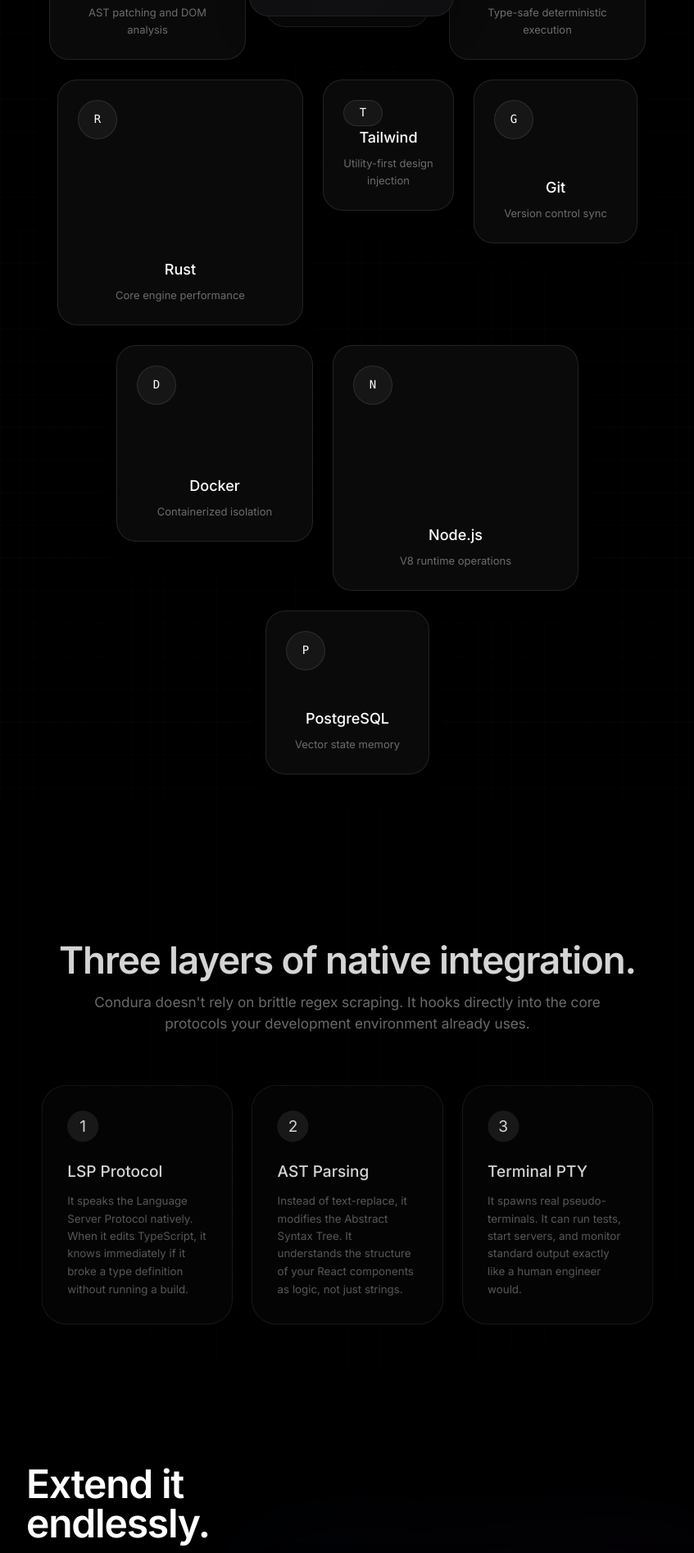
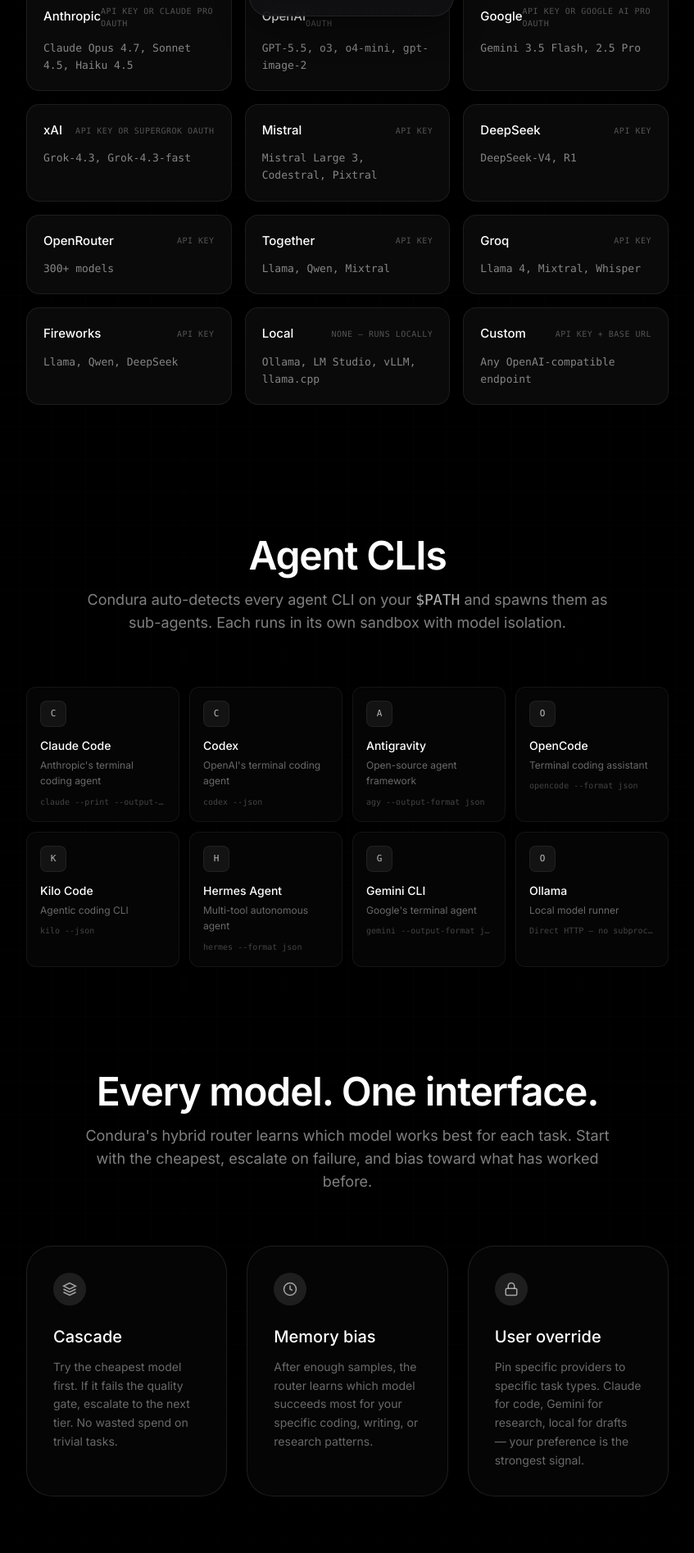
Before and after one commit to sahajpatel123/conduraapp, a Next.js app in the folder web/: page /ecosystem in a window 1280 px wide. Shown: the part 760-2655 px from the top of the page at 82% size, without its empty margins (216-1063 px from the left). Built offline with nearby package versions, Linux system fonts and the light colour scheme.

Commit message:
fix(web): rewrite ecosystem page with real AI integrations
- Replace fake web-dev tool grid (React/TypeScript/Rust) with actual
  12 LLM providers and 8 agent CLIs Condura orchestrates
- Add hybrid router explainer (cascade, memory bias, user override)
- Keep PageChrome shell, same visual language

```diff
--- a/web/app/ecosystem/page.tsx
+++ b/web/app/ecosystem/page.tsx
@@ -1,164 +1,167 @@
 "use client";
 
 import PageChrome from "@/components/shell/PageChrome";
-import { motion, useScroll, useTransform } from "motion/react";
-import MagneticButton from "@/components/motion/MagneticButton";
-import { useRef, useEffect, useState } from "react";
+import { motion } from "motion/react";
+import { TOOL_ROSTER, SITE } from "@/lib/site";
 
-const ECOSYSTEM_TOOLS = [
-  { name: "React", desc: "AST patching and DOM analysis", size: "lg", color: "from-[#61dafb] to-blue-500" },
-  { name: "Next.js", desc: "Routing and SSR management", size: "md", color: "from-white to-gray-500" },
-  { name: "TypeScript", desc: "Type-safe deterministic execution", size: "lg", color: "from-[#3178c6] to-blue-600" },
-  { name: "Rust", desc: "Core engine performance", size: "xl", color: "from-[#dea584] to-orange-600" },
-  { name: "Tailwind", desc: "Utility-first design injection", size: "sm", color: "from-[#38bdf8] to-cyan-600" },
-  { name: "Git", desc: "Version control sync", size: "md", color: "from-[#f14e32] to-red-600" },
-  { name: "Docker", desc: "Containerized isolation", size: "lg", color: "from-[#2496ed] to-blue-400" },
-  { name: "Node.js", desc: "V8 runtime operations", size: "xl", color: "from-[#339933] to-green-600" },
-  { name: "PostgreSQL", desc: "Vector state memory", size: "md", color: "from-[#336791] to-blue-700" },
+const LLM_PROVIDERS = [
+  { name: "Anthropic", models: "Claude Opus 4.7, Sonnet 4.5, Haiku 4.5", auth: "API key or Claude Pro OAuth" },
+  { name: "OpenAI", models: "GPT-5.5, o3, o4-mini, gpt-image-2", auth: "API key or ChatGPT Plus OAuth" },
+  { name: "Google", models: "Gemini 3.5 Flash, 2.5 Pro", auth: "API key or Google AI Pro OAuth" },
+  { name: "xAI", models: "Grok-4.3, Grok-4.3-fast", auth: "API key or SuperGrok OAuth" },
+  { name: "Mistral", models: "Mistral Large 3, Codestral, Pixtral", auth: "API key" },
+  { name: "DeepSeek", models: "DeepSeek-V4, R1", auth: "API key" },
+  { name: "OpenRouter", models: "300+ models", auth: "API key" },
+  { name: "Together", models: "Llama, Qwen, Mixtral", auth: "API key" },
+  { name: "Groq", models: "Llama 4, Mixtral, Whisper", auth: "API key" },
+  { name: "Fireworks", models: "Llama, Qwen, DeepSeek", auth: "API key" },
+  { name: "Local", models: "Ollama, LM Studio, vLLM, llama.cpp", auth: "None — runs locally" },
+  { name: "Custom", models: "Any OpenAI-compatible endpoint", auth: "API key + base URL" },
+];
+
+const AGENT_CLIS = [
+  { name: "Claude Code", desc: "Anthropic's terminal coding agent", cmd: "claude --print --output-format stream-json" },
+  { name: "Codex", desc: "OpenAI's terminal coding agent", cmd: "codex --json" },
+  { name: "Antigravity", desc: "Open-source agent framework", cmd: "agy --output-format json" },
+  { name: "OpenCode", desc: "Terminal coding assistant", cmd: "opencode --format json" },
+  { name: "Kilo Code", desc: "Agentic coding CLI", cmd: "kilo --json" },
+  { name: "Hermes Agent", desc: "Multi-tool autonomous agent", cmd: "hermes --format json" },
+  { name: "Gemini CLI", desc: "Google's terminal agent", cmd: "gemini --output-format json" },
+  { name: "Ollama", desc: "Local model runner", cmd: "Direct HTTP — no subprocess needed" },
 ];
 
 export default function EcosystemPage() {
-  const scrollRef = useRef<HTMLDivElement>(null);
-  const { scrollYProgress } = useScroll({ target: scrollRef, offset: ["start end", "end start"] });
-  const scale = useTransform(scrollYProgress, [0, 0.5, 1], [0.8, 1, 0.8]);
-  const opacity = useTransform(scrollYProgress, [0, 0.5, 1], [0.3, 1, 0.3]);
-
-  const [typedCode, setTypedCode] = useState("");
-  const codeSnippet = `// condura.plugin.ts
-import { Gatekeeper } from '@condura/core';
-
-export default function MyCustomPlugin() {
-  Gatekeeper.registerAction('deploy:staging', async (ctx) => {
-    // 1. Analyze diff
-    const ast = await ctx.workspace.getAST();
-
-    // 2. Request explicit human permission
-    await ctx.promptUser({
-      title: 'Deploy to Staging?',
-      dangerLevel: 'high'
-    });
-
-    // 3. Execute
-    return ctx.shell.exec('npm run deploy');
-  });
-}`;
-
-  useEffect(() => {
-    let i = 0;
-    const interval = setInterval(() => {
-      setTypedCode(codeSnippet.slice(0, i));
-      i++;
-      if (i > codeSnippet.length) clearInterval(interval);
-    }, 20);
-    return () => clearInterval(interval);
-  }, [codeSnippet]);
-
   return (
     <div className="bg-black text-white min-h-screen">
       <PageChrome
-        eyebrow="Ecosystem"
-        title="Plugs into everything you use."
-        description="Condura doesn't ask you to change your stack. It uses native AST parsers, LSP integrations, and raw terminal APIs to work exactly where you already work. It's a layer over your OS, not a walled garden."
-        badge="Integration"
+        eyebrow="Integrations"
+        title="Works with every AI you already use."
+        description={`Condura doesn't replace your tools — it conducts them. One hotkey routes work across ${LLM_PROVIDERS.length} LLM providers and ${AGENT_CLIS.length} agent CLIs. Bring your own keys, your own models, your own workflow.`}
+        badge="Ecosystem"
       >
-        {/* --- SECTION 1: Dynamic Tool Grid --- */}
-        <div className="mt-24 min-h-[60vh] relative flex flex-col items-center">
-          <div className="w-full flex flex-wrap justify-center gap-6 p-8 relative z-10">
-            {ECOSYSTEM_TOOLS.map((tool, i) => (
-              <MagneticButton key={tool.name}>
+        {/* --- LLM Provider Grid --- */}
+        <div className="mt-24">
+          <div className="max-w-6xl mx-auto px-8">
+            <div className="text-center mb-16">
+              <h2 className="text-3xl md:text-5xl font-semibold tracking-tight mb-4 text-white">
+                AI providers
+              </h2>
+              <p className="text-lg text-white/50 max-w-2xl mx-auto">
+                Connect your existing subscriptions — API keys or OAuth. Condura never stores keys on a server; they stay encrypted on your machine.
+              </p>
+            </div>
+
+            <div className="grid sm:grid-cols-2 lg:grid-cols-3 gap-4">
+              {LLM_PROVIDERS.map((provider, i) => (
                 <motion.div
-                  initial={{ opacity: 0, scale: 0.8, y: 20 }}
-                  animate={{ opacity: 1, scale: 1, y: 0 }}
-                  transition={{ delay: i * 0.1, type: "spring", stiffness: 100, damping: 15 }}
-                  className={`relative overflow-hidden rounded-[24px] border border-white/10 bg-[#0a0a0a] shadow-xl p-6 group cursor-pointer hover:bg-white/[0.02] transition-colors
-                    ${tool.size === "xl" ? "w-[300px] h-[300px]" : tool.size === "lg" ? "w-[240px] h-[240px]" : tool.size === "md" ? "w-[200px] h-[200px]" : "w-[160px] h-[160px]"}`}
+                  key={provider.name}
+                  initial={{ opacity: 0, y: 20 }}
+                  animate={{ opacity: 1, y: 0 }}
+                  transition={{ delay: i * 0.05, duration: 0.5 }}
+                  className="rounded-2xl border border-white/[0.08] bg-[#0a0a0a] p-5 hover:border-white/[0.15] transition-colors"
                 >
-                  <div className={`absolute inset-0 bg-gradient-to-br ${tool.color} opacity-0 group-hover:opacity-10 transition-opacity duration-500`} />
-                  <div className="flex h-full flex-col justify-between relative z-10">
-                    <div className="w-12 h-12 rounded-full bg-white/5 flex items-center justify-center border border-white/10 group-hover:border-white/30 transition-colors">
-                      <span className="font-mono text-white text-[14px]">{tool.name[0]}</span>
-                    </div>
-                    <div>
-                      <h3 className="text-white font-medium text-[18px] mb-2">{tool.name}</h3>
-                      <p className="text-white/40 text-[13px] leading-relaxed line-clamp-3">{tool.desc}</p>
-                    </div>
+                  <div className="flex items-center justify-between mb-3">
+                    <h3 className="text-white font-medium text-[15px]">{provider.name}</h3>
+                    <span className="text-[10px] font-mono text-white/30 uppercase tracking-wider">{provider.auth}</span>
                   </div>
+                  <p className="text-white/50 text-[13px] leading-relaxed font-mono">{provider.models}</p>
                 </motion.div>
-              </MagneticButton>
-            ))}
-          </div>
-
-          <div className="absolute inset-0 pointer-events-none z-0 opacity-20">
-            <svg className="w-full h-full" xmlns="http://www.w3.org/2000/svg">
-              <defs>
-                <pattern id="grid" width="40" height="40" patternUnits="userSpaceOnUse">
-                  <path d="M 40 0 L 0 0 0 40" fill="none" stroke="rgba(255,255,255,0.1)" strokeWidth="1"/>
-                </pattern>
-              </defs>
-              <rect width="100%" height="100%" fill="url(#grid)" />
-            </svg>
+              ))}
+            </div>
           </div>
         </div>
 
-        {/* --- SECTION 2: How It Connects (Story & Node Graph) --- */}
-        <motion.div ref={scrollRef} style={{ scale, opacity }} className="mt-40 max-w-5xl mx-auto px-8 relative">
+        {/* --- Agent CLI Section --- */}
+        <div className="mt-40 mb-32">
+          <div className="max-w-6xl mx-auto px-8">
+            <div className="text-center mb-16">
+              <h2 className="text-3xl md:text-5xl font-semibold tracking-tight mb-4 text-white">
+                Agent CLIs
+              </h2>
+              <p className="text-lg text-white/50 max-w-2xl mx-auto">
+                Condura auto-detects every agent CLI on your <code className="text-white/70">$PATH</code> and spawns them as sub-agents. Each runs in its own sandbox with model isolation.
+              </p>
+            </div>
+
+            <div className="grid sm:grid-cols-2 lg:grid-cols-4 gap-3">
+              {AGENT_CLIS.map((cli, i) => (
+                <motion.div
+                  key={cli.name}
+                  initial={{ opacity: 0, scale: 0.95 }}
+                  animate={{ opacity: 1, scale: 1 }}
+                  transition={{ delay: i * 0.08, duration: 0.4 }}
+                  className="rounded-xl border border-white/[0.06] bg-[#050505] p-4"
+                >
+                  <div className="w-8 h-8 rounded-lg bg-white/[0.06] flex items-center justify-center mb-3 border border-white/[0.06]">
+                    <span className="text-white/70 text-[11px] font-mono font-medium">{cli.name[0]}</span>
+                  </div>
+                  <h3 className="text-white text-[14px] font-medium mb-1">{cli.name}</h3>
+                  <p className="text-white/40 text-[12px] leading-relaxed mb-2">{cli.desc}</p>
+                  <code className="block text-[10px] font-mono text-white/25 truncate">{cli.cmd}</code>
+                </motion.div>
+              ))}
+            </div>
+          </div>
+        </div>
+
+        {/* --- How Routing Works --- */}
+        <div className="mt-32 max-w-5xl mx-auto px-8">
           <div className="text-center mb-16">
-            <h2 className="text-3xl md:text-5xl font-semibold tracking-tight mb-4 text-white">Three layers of native integration.</h2>
-            <p className="text-lg text-white/50 max-w-2xl mx-auto">Condura doesn't rely on brittle regex scraping. It hooks directly into the core protocols your development environment already uses.</p>
+            <h2 className="text-3xl md:text-5xl font-semibold tracking-tight mb-4 text-white">
+              Every model. One interface.
+            </h2>
+            <p className="text-lg text-white/50 max-w-2xl mx-auto">
+              Condura's hybrid router learns which model works best for each task. Start with the cheapest, escalate on failure, and bias toward what has worked before.
+            </p>
           </div>
 
           <div className="grid md:grid-cols-3 gap-6">
             <div className="p-8 rounded-[32px] bg-[#050505] border border-white/10">
-              <div className="w-10 h-10 mb-6 rounded-full bg-white/10 flex items-center justify-center text-xl">1</div>
-              <h3 className="text-xl font-medium text-white mb-3">LSP Protocol</h3>
-              <p className="text-white/40 text-sm leading-relaxed">It speaks the Language Server Protocol natively. When it edits TypeScript, it knows immediately if it broke a type definition without running a build.</p>
+              <div className="w-10 h-10 mb-6 rounded-full bg-white/10 flex items-center justify-center">
+                <svg width="18" height="18" viewBox="0 0 24 24" fill="none" stroke="currentColor" strokeWidth="2" className="text-white/60"><path d="M12 2L2 7l10 5 10-5-10-5z"/><path d="M2 17l10 5 10-5"/><path d="M2 12l10 5 10-5"/></svg>
+              </div>
+              <h3 className="text-xl font-medium text-white mb-3">Cascade</h3>
+              <p className="text-white/40 text-sm leading-relaxed">Try the cheapest model first. If it fails the quality gate, escalate to the next tier. No wasted spend on trivial tasks.</p>
             </div>
             <div className="p-8 rounded-[32px] bg-[#050505] border border-white/10">
-               <div className="w-10 h-10 mb-6 rounded-full bg-white/10 flex items-center justify-center text-xl">2</div>
-              <h3 className="text-xl font-medium text-white mb-3">AST Parsing</h3>
-              <p className="text-white/40 text-sm leading-relaxed">Instead of text-replace, it modifies the Abstract Syntax Tree. It understands the structure of your React components as logic, not just strings.</p>
+              <div className="w-10 h-10 mb-6 rounded-full bg-white/10 flex items-center justify-center">
+                <svg width="18" height="18" viewBox="0 0 24 24" fill="none" stroke="currentColor" strokeWidth="2" className="text-white/60"><circle cx="12" cy="12" r="10"/><path d="M12 6v6l4 2"/></svg>
+              </div>
+              <h3 className="text-xl font-medium text-white mb-3">Memory bias</h3>
+              <p className="text-white/40 text-sm leading-relaxed">After enough samples, the router learns which model succeeds most for your specific coding, writing, or research patterns.</p>
             </div>
             <div className="p-8 rounded-[32px] bg-[#050505] border border-white/10">
-               <div className="w-10 h-10 mb-6 rounded-full bg-white/10 flex items-center justify-center text-xl">3</div>
-              <h3 className="text-xl font-medium text-white mb-3">Terminal PTY</h3>
-              <p className="text-white/40 text-sm leading-relaxed">It spawns real pseudo-terminals. It can run tests, start servers, and monitor standard output exactly like a human engineer would.</p>
+              <div className="w-10 h-10 mb-6 rounded-full bg-white/10 flex items-center justify-center">
+                <svg width="18" height="18" viewBox="0 0 24 24" fill="none" stroke="currentColor" strokeWidth="2" className="text-white/60"><rect x="3" y="11" width="18" height="11" rx="2"/><path d="M7 11V7a5 5 0 0110 0v4"/></svg>
+              </div>
+              <h3 className="text-xl font-medium text-white mb-3">User override</h3>
+              <p className="text-white/40 text-sm leading-relaxed">Pin specific providers to specific task types. Claude for code, Gemini for research, local for drafts — your preference is the strongest signal.</p>
             </div>
           </div>
-        </motion.div>
+        </div>
 
-        {/* --- SECTION 3: Extensibility (Live Code Typing) --- */}
-        <div className="mt-40 mb-32 max-w-5xl mx-auto px-8 flex flex-col lg:flex-row gap-16 items-center">
-          <div className="flex-1">
-            <h2 className="text-3xl md:text-5xl font-semibold tracking-tight mb-6 text-white">Extend it endlessly.</h2>
-            <p className="text-lg text-white/50 leading-relaxed mb-6">
-              Need Condura to understand your proprietary deployment system? Or talk to your internal API?
-              <br/><br/>
-              Write a simple TypeScript plugin. The Gatekeeper guarantees that even custom plugins must still request explicit user permission for destructive actions.
+        {/* --- Bring your own --- */}
+        <div className="mt-40 mb-32 max-w-5xl mx-auto px-8 text-center">
+          <div className="rounded-[32px] border border-white/[0.08] bg-[#050505] p-12">
+            <h2 className="text-3xl md:text-4xl font-semibold tracking-tight mb-6 text-white">
+              Bring your own everything
+            </h2>
+            <p className="text-lg text-white/50 max-w-2xl mx-auto mb-8">
+              Run entirely offline with Ollama. Use your ChatGPT Plus or Claude Pro subscription instead of API keys. Point Condura at a custom endpoint. The choice is yours — and yours alone.
             </p>
-            <div className="inline-flex items-center gap-2 rounded-full border border-white/10 bg-white/[0.04] px-4 py-2 font-mono text-[13px] text-white/70">
-              <span className="w-2 h-2 rounded-full bg-green-500 animate-pulse" />
-              Plugin API v1 (Stable)
+            <div className="flex flex-wrap justify-center gap-3">
+              {TOOL_ROSTER.map((tool) => (
+                <span
+                  key={tool}
+                  className="rounded-full border border-white/[0.08] bg-white/[0.04] px-4 py-2 text-[13px] text-white/60 font-mono"
+                >
+                  {tool}
+                </span>
+              ))}
             </div>
-          </div>
-
-          <div className="flex-1 w-full relative">
-            <div className="absolute -inset-4 bg-gradient-to-r from-blue-500/20 to-purple-500/20 blur-3xl opacity-20 pointer-events-none" />
-            <div className="rounded-2xl border border-white/10 bg-[#0d0d0d] shadow-2xl overflow-hidden relative z-10">
-               <div className="h-10 border-b border-white/5 bg-white/[0.02] flex items-center px-4 gap-2">
-                <div className="w-3 h-3 rounded-full bg-[#ff5f57]" />
-                <div className="w-3 h-3 rounded-full bg-[#febc2e]" />
-                <div className="w-3 h-3 rounded-full bg-[#28c840]" />
-                <span className="ml-auto font-mono text-[10px] text-white/30">condura.plugin.ts</span>
-              </div>
-              <div className="p-6 overflow-x-auto min-h-[300px]">
-                <pre className="font-mono text-[13px] leading-[1.7] text-white/80">
-                  <code>
-                    {typedCode}
-                    <motion.span animate={{ opacity: [1, 0] }} transition={{ repeat: Infinity, duration: 0.8 }} className="w-2 h-4 bg-white/80 inline-block ml-1 align-middle" />
-                  </code>
-                </pre>
-              </div>
-            </div>
+            <p className="mt-6 text-[13px] text-white/30 font-mono">
+              Auto-detected on your <code className="text-white/50">$PATH</code> — no config needed
+            </p>
           </div>
         </div>
 
```
